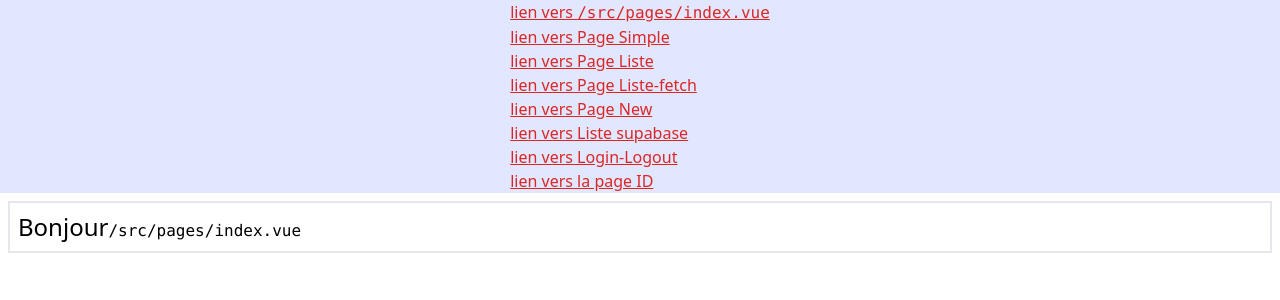
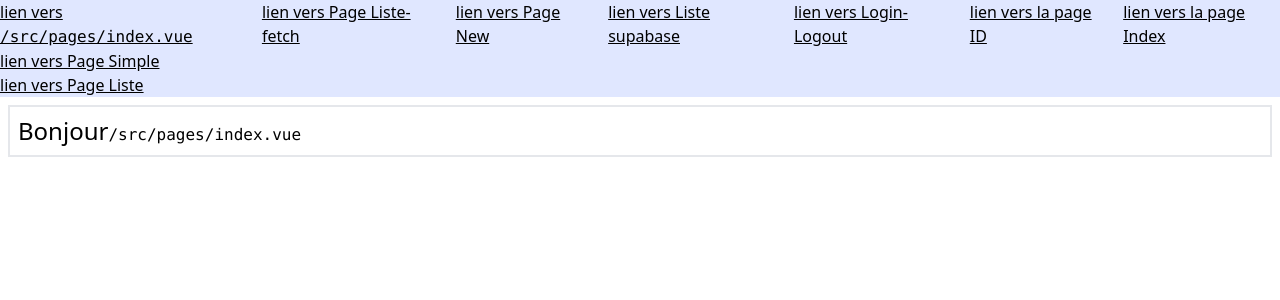
Before and after one commit to ChamberlinMorgane/tp1-dev-frontp-morgane-chamberlin, a Vue app: page / in a window 1280 px wide. Shown: the top 300 px of the page. Built offline with nearby package versions, Linux system fonts and the light colour scheme; what @formkit/vue would draw is missing.

Commit message:
debut changement menu

```diff
--- a/src/App.vue
+++ b/src/App.vue
@@ -59,46 +59,51 @@
 
 
     <div class="hidden lg:flex justify-center bg-indigo-100">
-      <ul>
+      <ul class="flex space-x-5">
         <li>
-          <router-link class="text-red-600 underline" to="/">
+          <router-link class="text-black underline" to="/">
             lien vers
             <code class="font-mono">/src/pages/index.vue</code>
           </router-link>
         <li>
-          <router-link class="text-red-600 underline" to="/simple">
+          <router-link class="text-black underline" to="/simple">
             <h2>lien vers Page Simple</h2>
           </router-link>
         </li>
         <li>
-          <router-link class="text-red-600 underline" to="/liste">
+          <router-link class="text-black underline" to="/liste">
             <h2>lien vers Page Liste</h2>
           </router-link>
         </li>
         </li>
         <li>
-          <router-link class="text-red-600 underline" to="/liste-fetch">
+          <router-link class="text-black underline" to="/liste-fetch">
             <h2>lien vers Page Liste-fetch</h2>
           </router-link>
         </li>
         <li>
-          <router-link class="text-red-600 underline" to="/edit/new">
+          <router-link class="text-black underline" to="/edit/new">
             <h2>lien vers Page New</h2>
           </router-link>
         </li>
         <li>
-          <router-link class="text-red-600 underline" to="/liste-supabase">
+          <router-link class="text-black underline" to="/liste-supabase">
             <h2>lien vers Liste supabase</h2>
           </router-link>
         </li>
         <li>
-          <router-link class="text-red-600 underline" to="/login-logout">
+          <router-link class="text-black underline" to="/login-logout">
             <h2>lien vers Login-Logout</h2>
           </router-link>
         </li>
         <li>
-          <router-link class="text-red-600 underline" to="/edit/id">
+          <router-link class="text-black underline" to="/edit/id">
             <h2>lien vers la page ID</h2>
+          </router-link>
+        </li>
+        <li>
+          <router-link class="text-black underline" to="/quartier">
+            <h2>lien vers la page Index</h2>
           </router-link>
         </li>
       </ul>
```
